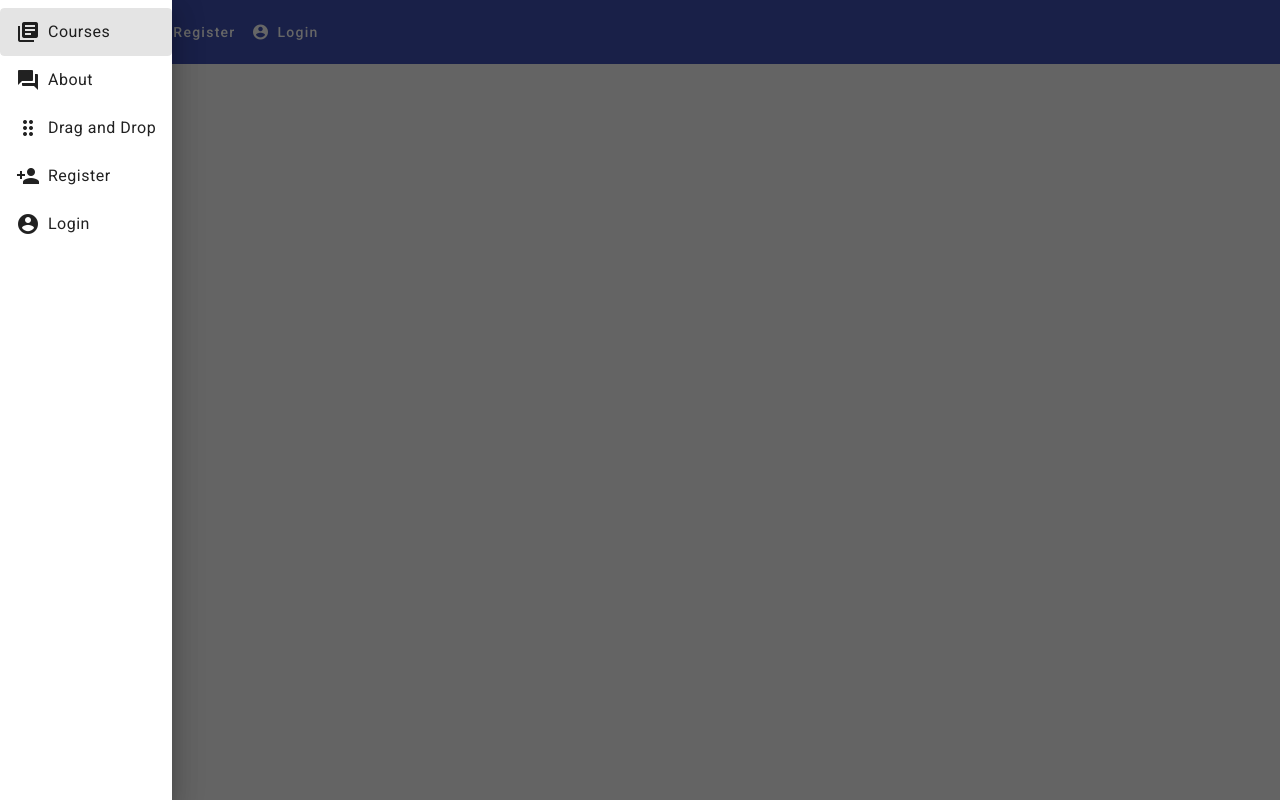
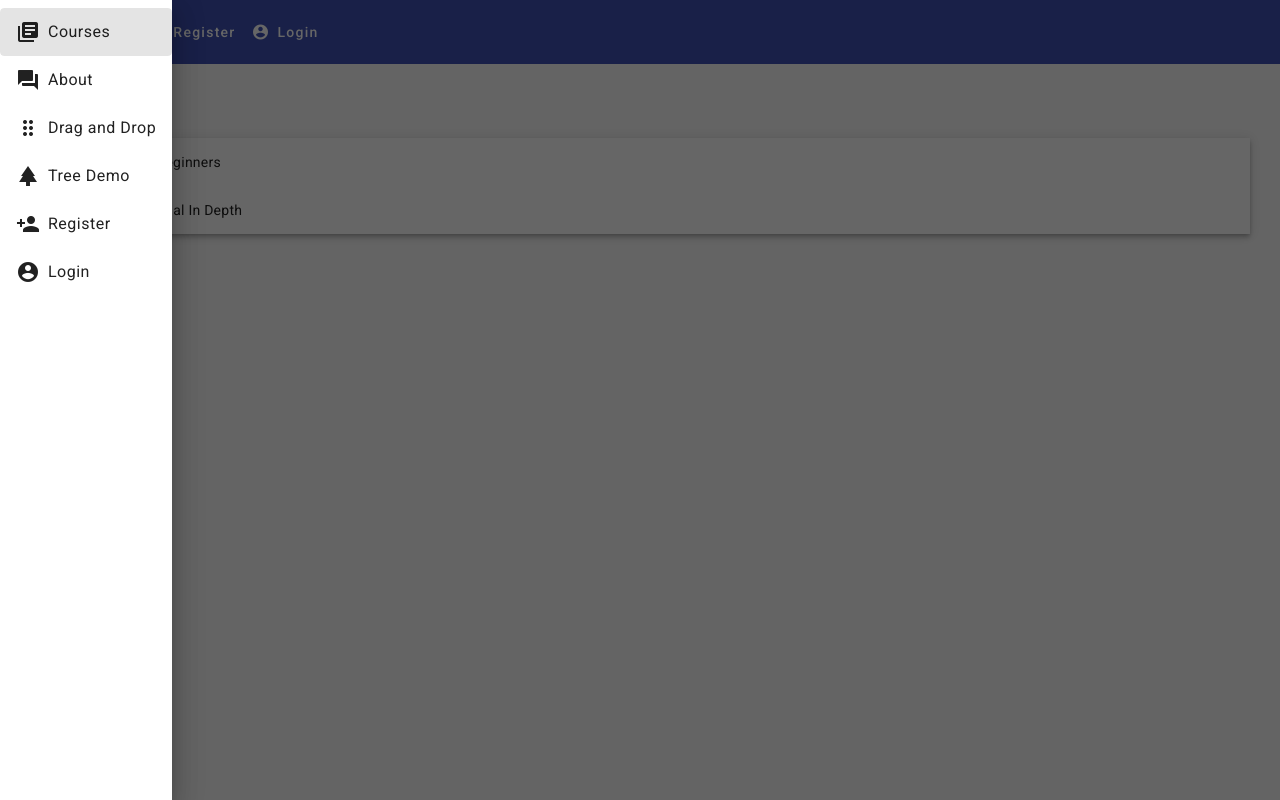
Before and after one commit to syedumerahmedcode/angular-material-course, an Angular app: page /tree-demo in a window 1280 px wide. Both pictures are taken after a click on the button "menu". Built offline with nearby package versions, Linux system fonts and the light colour scheme.

Commit message:
Feature: Nested tree - Step by step example

```diff
--- a/src/app/app.component.html
+++ b/src/app/app.component.html
@@ -22,6 +22,11 @@
             <a mat-list-item routerLink="drag-drop-example">
                 <mat-icon>drag_indicator</mat-icon>
                 <span>Drag and Drop</span>
+            </a>
+
+            <a mat-list-item routerLink="tree-demo">
+                <mat-icon>park</mat-icon>
+                <span>Tree Demo</span>
             </a>
 
             <a mat-list-item >
--- a/src/app/courses-card-list/courses-card-list.component.ts
+++ b/src/app/courses-card-list/courses-card-list.component.ts
@@ -39,7 +39,7 @@ export class CoursesCardListComponent implements OnInit {
             .subscribe(result =>{
                 const breakpoints = result.breakpoints;
 
-                this.cols = 3;
+                this.cols = 2;
                 this.rowHeight = "500px";
                 this.handsetPotrait = false;
 
--- a/src/app/tree-demo/tree-demo.component.html
+++ b/src/app/tree-demo/tree-demo.component.html
@@ -2,6 +2,32 @@
 <div class="tree-demo-container">
 
   <h3>Nested Tree Demo</h3>
+  <mat-tree
+          class="example-tree mat-elevation-z4"
+          [dataSource]="nestedDataSource" [treeControl]="nestedTreeControl">
+      <mat-tree-node *matTreeNodeDef="let node" matTreeNodeToggle>
+          {{node.name}}
+      </mat-tree-node>
+
+
+      <mat-nested-tree-node  *matTreeNodeDef="let node; when: hasNestedChild">
+          <div class="mat-tree-node">
+              <button mat-icon-button matTreeNodeToggle>
+                  <mat-icon>
+                      {{ nestedTreeControl.isExpanded(node) ? "expand_more": "chevron_right" }}
+                  </mat-icon>
+              </button>
+              {{node.name}}
+          </div>
+
+          <div class="nested-node"
+               [class.example-tree-invisible]="!nestedTreeControl.isExpanded(node)">
+              <ng-container matTreeNodeOutlet></ng-container>
+          </div>
+      </mat-nested-tree-node>
+
+
+  </mat-tree>
 
 
 
--- a/src/app/tree-demo/tree-demo.component.ts
+++ b/src/app/tree-demo/tree-demo.component.ts
@@ -59,10 +59,27 @@ const TREE_DATA: CourseNode[] = [
 })
 export class TreeDemoComponent implements OnInit {
 
+  /**
+   * Data source for nested tree.
+   * The data source for nested tree doesn't have to consider node flattener, or the way to expand or collapse.
+   * The expansion/collapsion will be handled by TreeControl and each non-leaf node.
+   * The datasource take a generic parameter the type of the node.
+   */
+  nestedDataSource = new MatTreeNestedDataSource<CourseNode>();
+
+  /**
+   * take a generic parameter the type of the node.
+   * It needs a function which extracts the children of the node.
+   */
+  nestedTreeControl=new NestedTreeControl<CourseNode>(node => node.children);
 
   ngOnInit() {
-
+    this.nestedDataSource.data = TREE_DATA;
 
   }
 
+  hasNestedChild (index: number, node: CourseNode) {
+    return node?.children?.length > 0;
+  }
+
 }
--- a/src/styles.scss
+++ b/src/styles.scss
@@ -4,10 +4,10 @@
 
 @import "@angular/material/prebuilt-themes/indigo-pink.css";
 
-@import "./mixins";
+// @import "./mixins";
 
 /* responsive-dialog comes from mixins partial scss file*/
-@include responsive-dialogs();
+// @include responsive-dialogs();
 
 
 .highlight-date{
```
